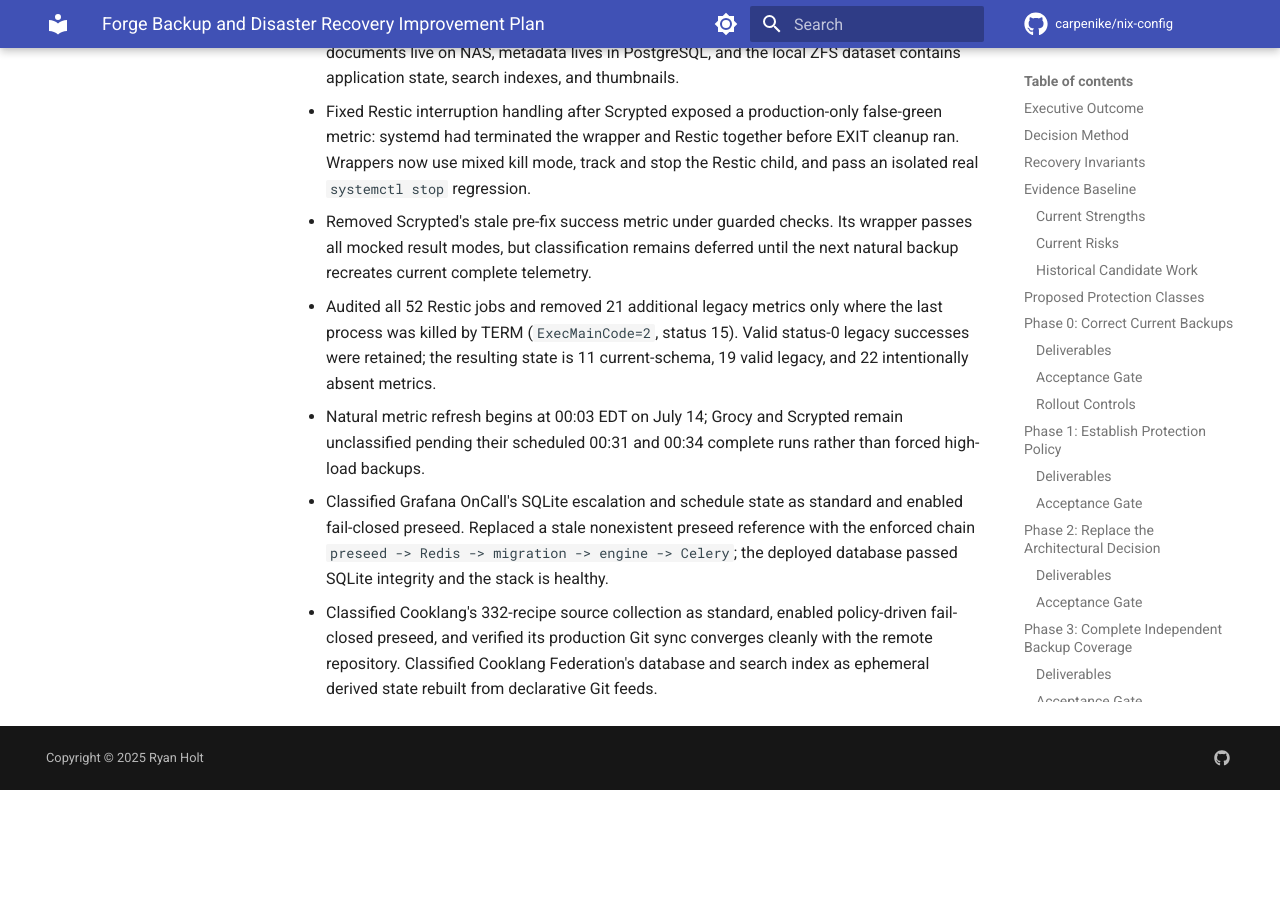
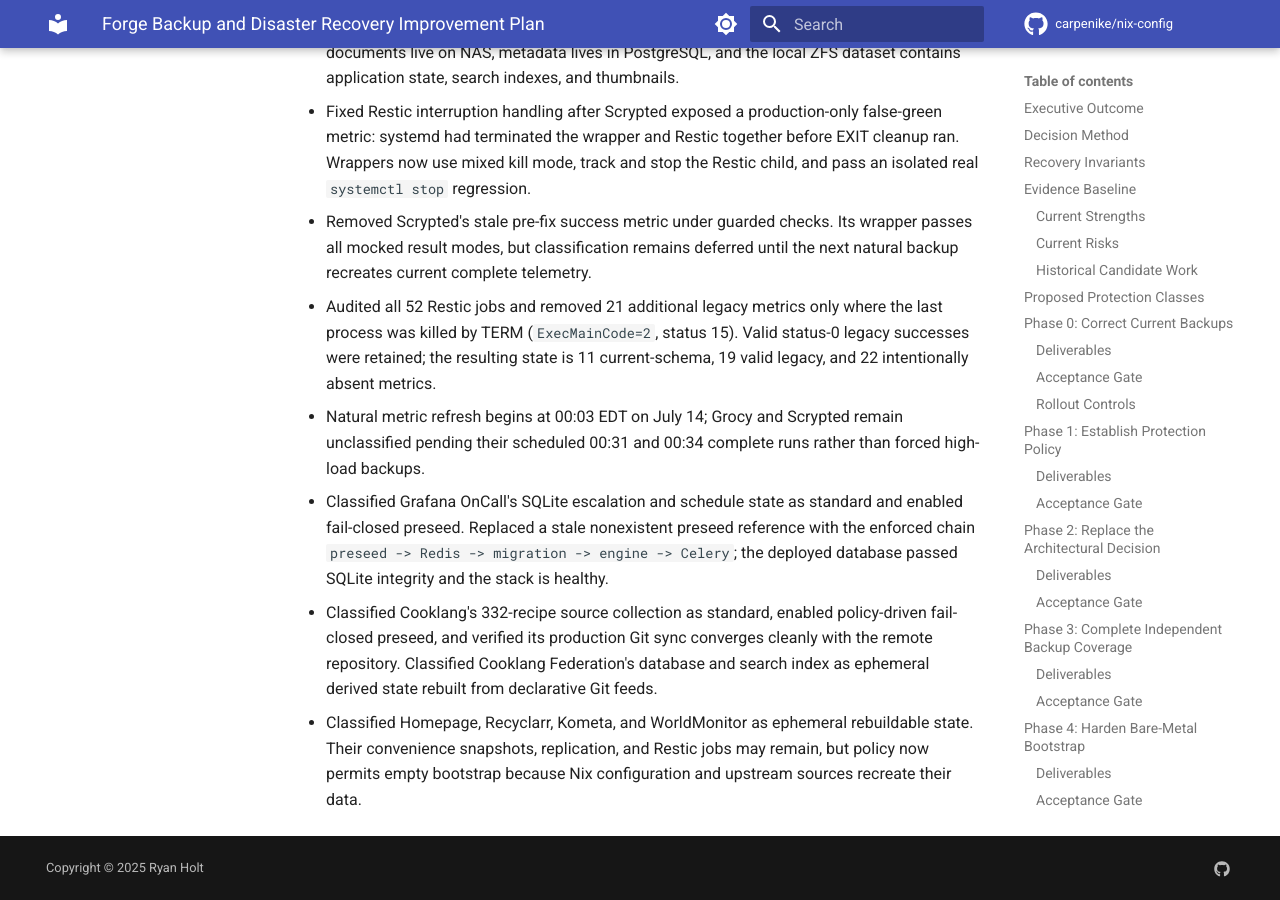
Before and after one commit to carpenike/nix-config, an MkDocs documentation site: the page built from docs/analysis/forge-backup-recovery-improvement-plan.md, in a window 1280 px wide and 900 px high, scrolled down 14574 px. Built offline with MkDocs 1.6.1 and Material for MkDocs 9.7.7, drawn with Linux system fonts in a browser that asks for light colours; comment, search, counter and statistics services are not loaded; before the commit the page ends 15364 px from its top, so only the background shows below that.

Commit message:
feat(backup): classify rebuildable service state

```diff
--- a/docs/analysis/forge-backup-recovery-improvement-plan.md
+++ b/docs/analysis/forge-backup-recovery-improvement-plan.md
@@ -411,3 +411,4 @@
 - Natural metric refresh begins at 00:03 EDT on July 14; Grocy and Scrypted remain unclassified pending their scheduled 00:31 and 00:34 complete runs rather than forced high-load backups.
 - Classified Grafana OnCall's SQLite escalation and schedule state as standard and enabled fail-closed preseed. Replaced a stale nonexistent preseed reference with the enforced chain `preseed -> Redis -> migration -> engine -> Celery`; the deployed database passed SQLite integrity and the stack is healthy.
 - Classified Cooklang's 332-recipe source collection as standard, enabled policy-driven fail-closed preseed, and verified its production Git sync converges cleanly with the remote repository. Classified Cooklang Federation's database and search index as ephemeral derived state rebuilt from declarative Git feeds.
+- Classified Homepage, Recyclarr, Kometa, and WorldMonitor as ephemeral rebuildable state. Their convenience snapshots, replication, and Restic jobs may remain, but policy now permits empty bootstrap because Nix configuration and upstream sources recreate their data.
```
Also changed, not shown: 5 other files.
